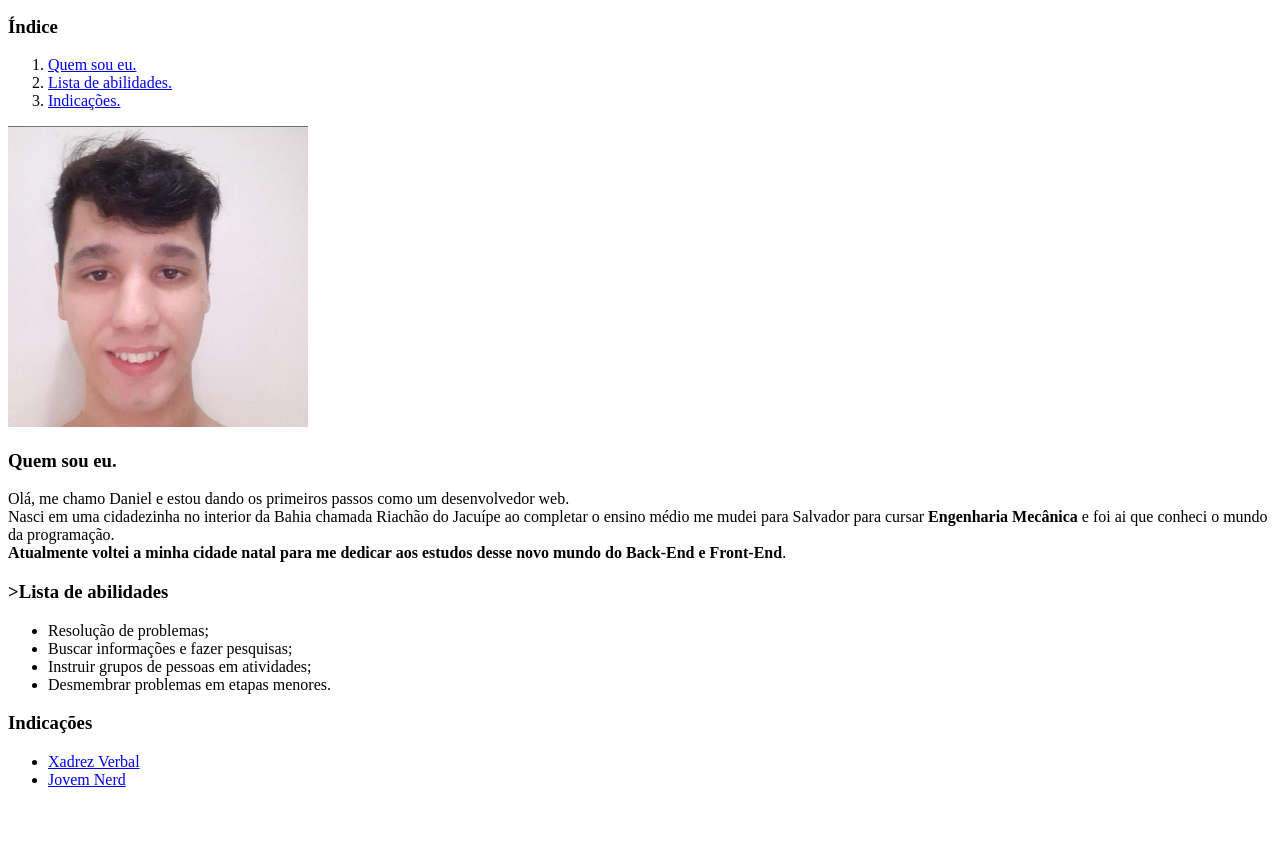
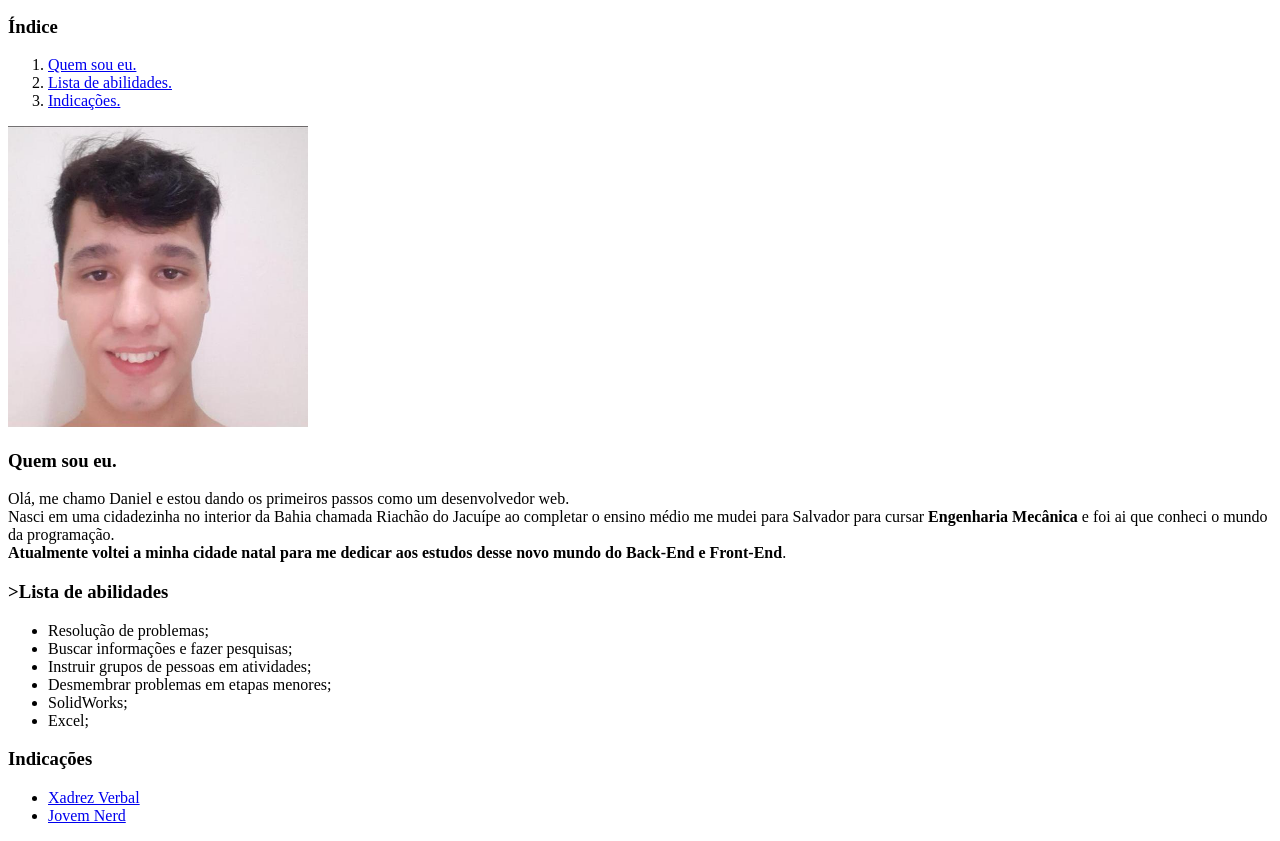
Before and after one commit to DanielOliveira1998/DanielOliveira1998.github.io, a plain HTML site: page index.html in a window 1280 px wide. Shown: the part 105-946 px from the top of the page. Before the commit the page ends 910 px from the top, so only its background shows below. Drawn offline with Linux system fonts and the light colour scheme.

Commit message:
Itens adicionados a lista de abilidades

```diff
--- a/index.html
+++ b/index.html
@@ -29,7 +29,9 @@
         <li>Resolução de problemas;</li>
         <li>Buscar informações e fazer pesquisas;</li>
         <li>Instruir grupos de pessoas em atividades;</li>
-        <li>Desmembrar problemas em etapas menores.</li>
+        <li>Desmembrar problemas em etapas menores;</li>
+        <li>SolidWorks;</li>
+        <li>Excel;</li>
     </ul>
     <h3 id="Indicacoes">Indicações</h3>
     <ul>
```
